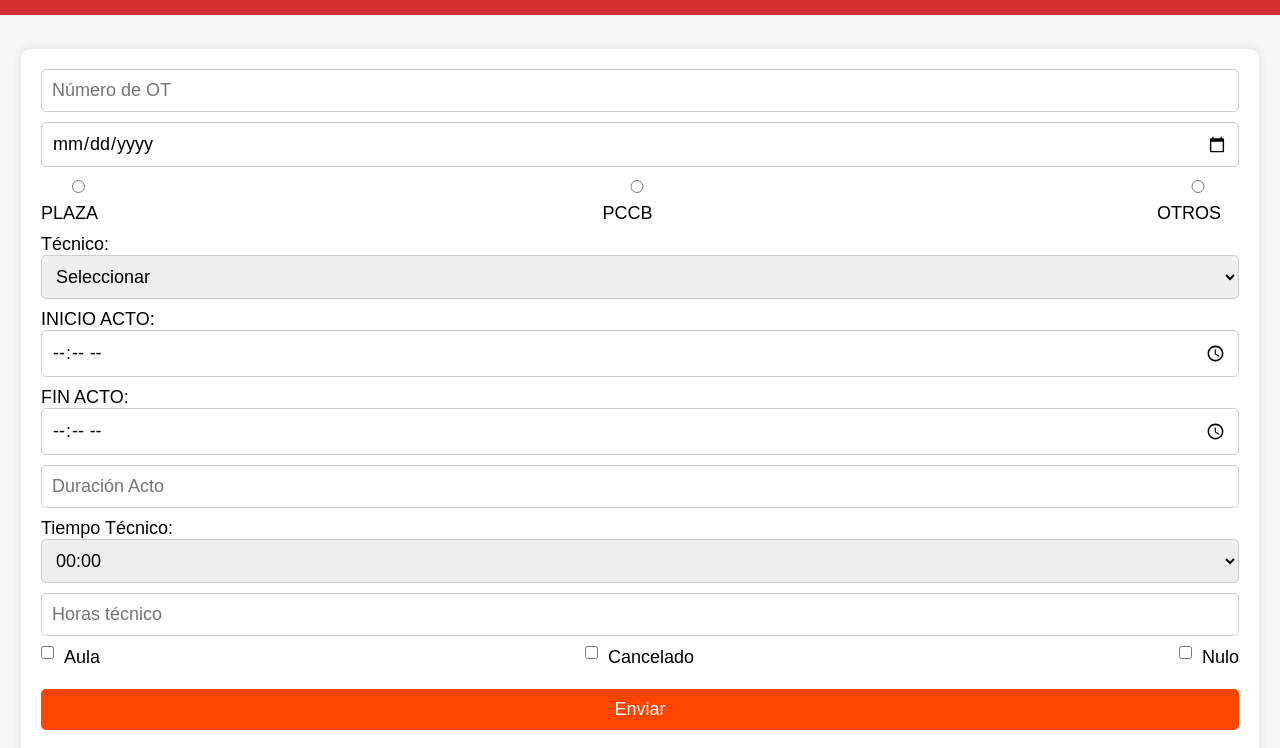
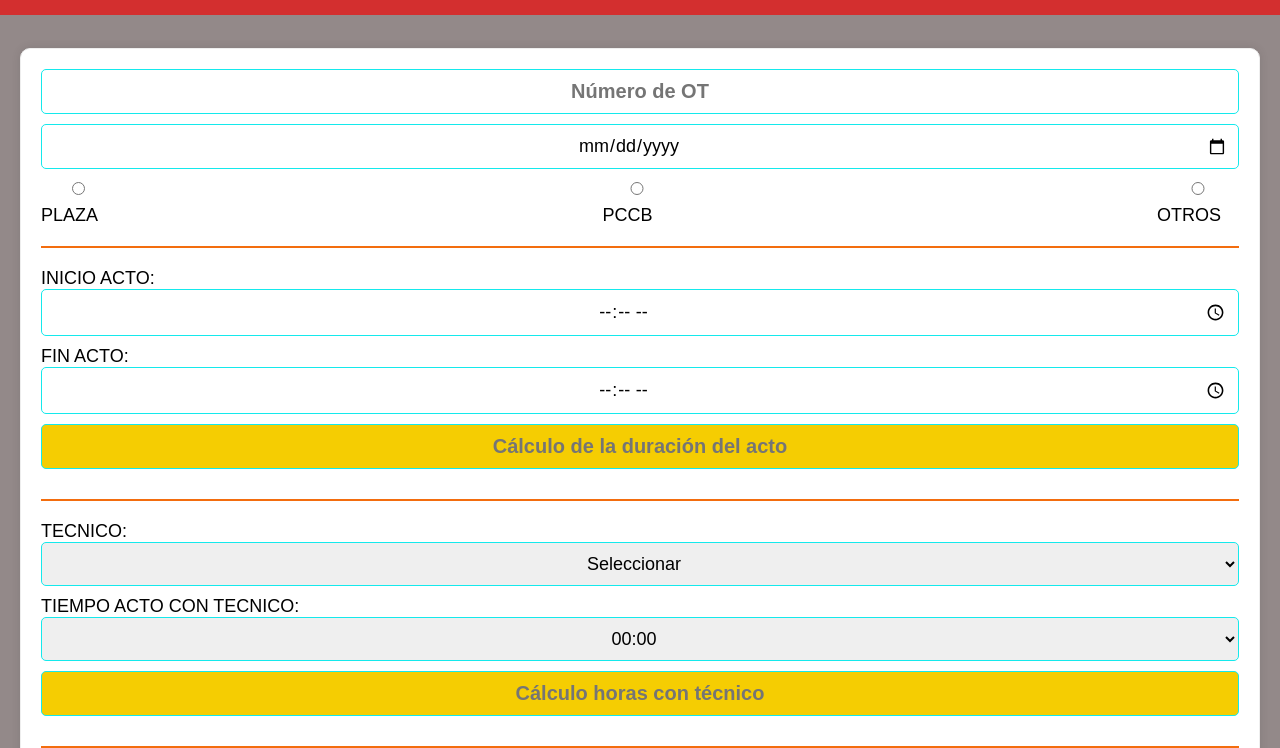
Before and after one commit to Xavi-BCN/Actos, a plain HTML site: page index.html in a window 1280 px wide. Shown: the part 52-800 px from the top of the page. Drawn offline with Linux system fonts and the light colour scheme; some packages are replaced by stand-ins of ours; a script that the page names is missing.

Commit message:
Update index.html

```diff
--- a/index.html
+++ b/index.html
@@ -3,6 +3,7 @@
 <head>
     <meta charset="UTF-8">
     <meta name="viewport" content="width=device-width, initial-scale=1.0">
+    <script src="https://cdn.jsdelivr.net/npm/sweetalert2@latest/dist/sweetalert2.min.js"></script>
     <style>
         * {
             box-sizing: border-box;
@@ -12,7 +13,7 @@
             font-size: 18px;
         }
         body {
-            background-color: #f7f7f7;
+            background-color: #938989;
             padding: 20px;
             display: flex;
             flex-direction: column;
@@ -29,6 +30,12 @@
             box-shadow: 0 0 10px rgba(0, 0, 0, 0.1);
             margin-top: 80px; /* Añadir margen superior para separar del header */
         }
+        .linea {
+            width: 100%;
+            height: 2px;
+            background-color: #f36d0e;
+            margin: 20px 0;
+        }
         h4 {
             margin-bottom: 10px;
             font-size: 24px;
@@ -38,9 +45,27 @@
             width: 100%;
             padding: 10px;
             margin-bottom: 10px;
-            border: 1px solid #cccccc;
+            border: 1px solid #14e9ec;
             border-radius: 5px;
+            text-align: center;
         }
+        input[name="num-OT"] {
+            font-size: 20px; /* Tamaño de fuente en píxeles */
+            font-weight: 700;
+        }
+        input[name="tiempo_acto"] {
+            font-size: 20px; /* Tamaño de fuente en píxeles */
+            font-weight: 700;
+            color: #000000;
+            background-color: #f5cd02;
+        }
+        input[name="tiempo_acto_con_tecnico"] {
+            font-size: 20px; /* Tamaño de fuente en píxeles */
+            font-weight: 700;
+            color: #000000;
+            background-color: #f5cd02;
+        }
+
         #submit {
             border: none;
             background-color: #ff4500;
@@ -52,7 +77,7 @@
             cursor: pointer;
         }
         #submit:hover {
-            background-color: #333333;
+            background-color: #0c6be8;
         }
         .radio-group, .checkbox-group {
             display: flex;
@@ -120,22 +145,15 @@
     </header>
     <div class="container">
         <form method="post" action="" name="actos-form">
-            <input type="text" name="num-OT" placeholder="Número de OT" pattern="\d{7}" title="Debe tener 7 dígitos" required>
+            <input type="text" name="num-OT" placeholder="Número de OT" pattern="\d{7}" title="Debe tener 7 dígitos" required maxlength="7">
             <input type="date" name="fecha" max="" required>
             <div class="radio-group">
                 <label><input type="radio" name="auditorio" value="PLAZA" required> PLAZA</label>
                 <label><input type="radio" name="auditorio" value="PCCB" required> PCCB</label>
                 <label><input type="radio" name="auditorio" value="OTRO" required> OTROS</label>
             </div>
-            <div>
-                <label for="tec">Técnico:</label>
-                <select id="tec" name="tecnico" required>
-                    <option value="" disabled selected>Seleccionar</option>
-                    <option value="TONI">TONI</option>
-                    <option value="EXTERNO1">EXTERNO1</option>
-                    <option value="EXTERNO2">EXTERNO2</option>
-                </select>
-            </div>
+            <div class="linea"></div>
+
             <div>
                 <label for="startHour">INICIO ACTO:</label>
                 <input type="time" id="startHour" name="hora_inicio" required>
@@ -145,10 +163,23 @@
                 <input type="time" id="endHour" name="hora_final" required>
             </div>
             <div>
-                <input type="text" id="tiempoActo" name="tiempo_acto" placeholder="Duración Acto" readonly>
+                <input type="text" id="tiempoActo" name="tiempo_acto" placeholder="Cálculo de la duración del acto" readonly>
+            </div>
+            <div class="linea"></div>
+            <div>
+                <label for="tec">TECNICO:</label>
+                <select id="tec" name="tecnico" required>
+                    <option value="" disabled selected>Seleccionar</option>
+                    <option value="TONI">TONI</option>
+                    <option value="TONI">NESTOR</option>
+                    <option value="EXTERNO1">EXTERNO1</option>
+                    <option value="EXTERNO2">EXTERNO2</option>
+                    <option value="EXTERNO2">EXTERNO3</option>
+                    <option value="EXTERNO2">EXTERNO4</option>
+                </select>
             </div>
             <div>
-                <label for="extraTime">Tiempo Técnico:</label>
+                <label for="extraTime">TIEMPO ACTO CON TECNICO:</label>
                 <select id="extraTime" name="tiempo_extra" required>
                     <option value="00:00">00:00</option>
                     <option value="00:30">00:30</option>
@@ -162,8 +193,9 @@
                 </select>
             </div>
             <div>
-                <input type="text" id="tiempoActoConTecnico" name="tiempo_acto_con_tecnico" placeholder="Horas técnico" readonly>
+                <input type="text" id="tiempoActoConTecnico" name="tiempo_acto_con_tecnico" placeholder="Cálculo horas con técnico" readonly>
             </div>
+            <div class="linea"></div>
             <div class="checkbox-group">
                 <label><input type="checkbox" name="aula"> Aula</label>
                 <label><input type="checkbox" name="cancelado"> Cancelado</label>
```
